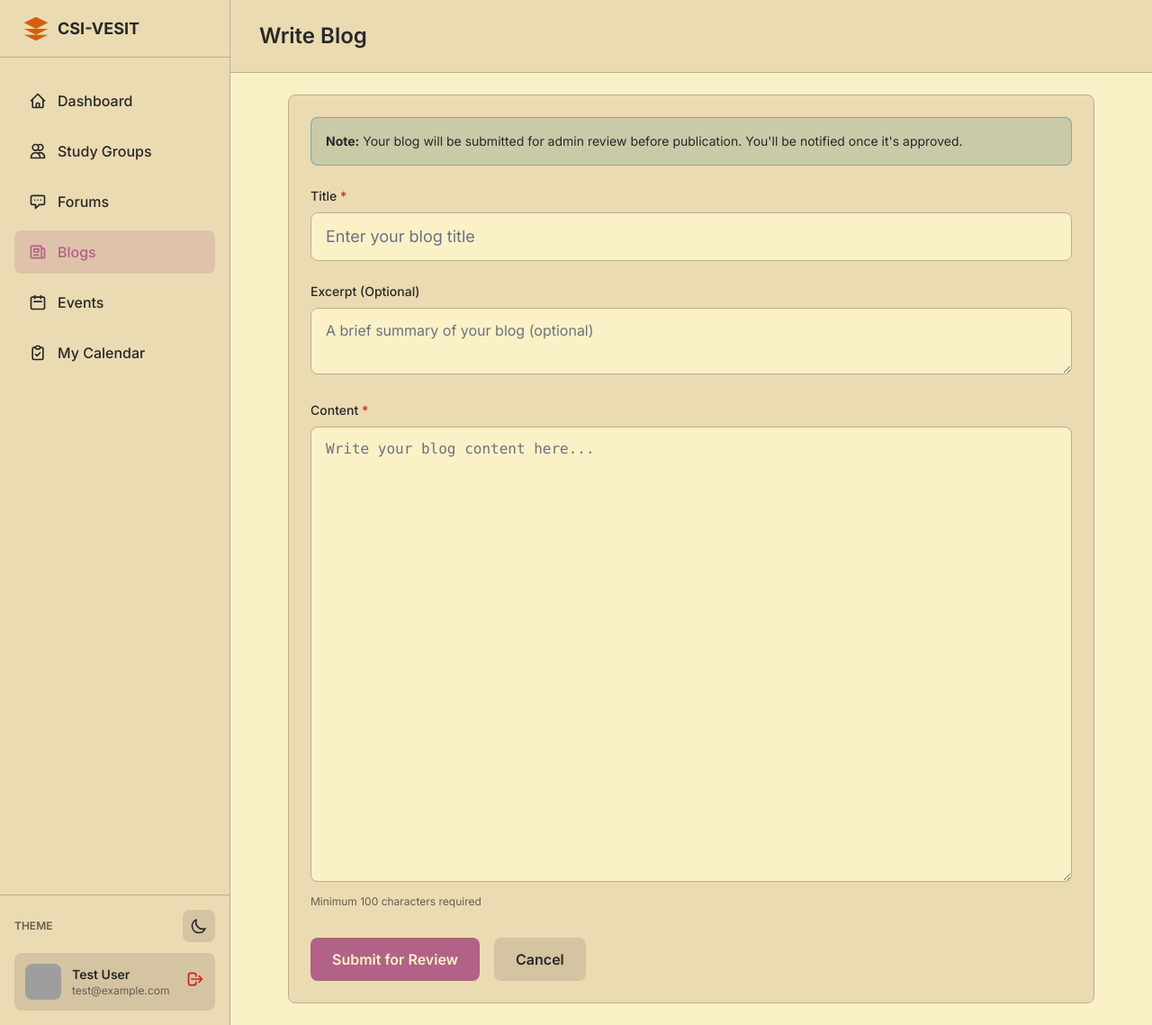
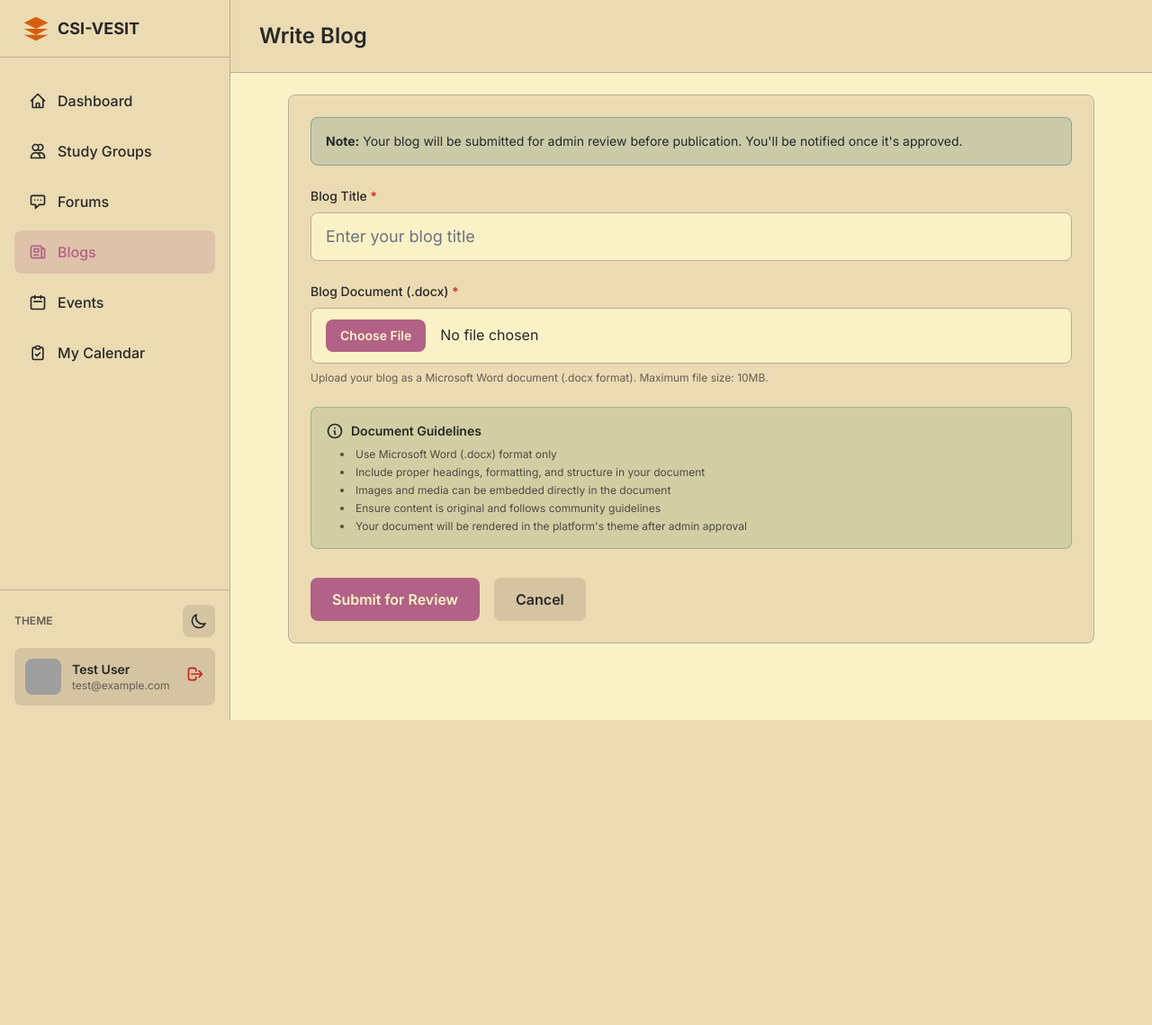
Before and after one commit to CodeFingers809/CodeVESIT, a Laravel app: page /blogs/create in a window 1280 px wide. Shown: the whole page at 90% size. After the commit the page ends 800 px from the top, so only its background shows below. Run offline with Laravel 12, Linux system fonts and the light colour scheme; a user stored in the database is signed in; data comes from the database, SQL or seed files in the repository; style sheets or scripts are compiled from the project's sources; some web fonts are replaced; grey boxes are pictures that could not be loaded.

Commit message:
Implement user feedback improvements and fixes
- Forums: Add clear navigation and post button visibility
  * Enhanced forum cards with "Enter" buttons and hover effects
  * Added instructional message about clicking forums to post

- Avatar: Make clickable to profile page with account settings
  * Wrapped avatar and user info in link to profile.edit

- Study Groups: Set announcements as default view
  * Redirect study group show page to announcements
  * Announcements now appear when entering a group

- Events: Change form to date-only inputs
  * Replaced datetime-local with date inputs
  * Added note about including time in description

- Blogs: Implement .docx document upload
  * Created migration for document_path column
  * Updated form to accept .docx file uploads
  * Modified controller to handle file storage
  * Added helpful guidelines for document submission

- My Blogs: Add back button to blogs index
  * Added arrow icon linking back to blogs.index

All changes maintain Gruvbox theme consistency and improve UX.

```diff
--- a/app/Http/Controllers/BlogController.php
+++ b/app/Http/Controllers/BlogController.php
@@ -37,17 +37,21 @@ class BlogController extends Controller
     {
         $validated = $request->validate([
             'title' => 'required|string|max:255',
-            'excerpt' => 'nullable|string|max:500',
-            'content' => 'required|string',
+            'document' => 'required|file|mimes:docx|max:10240', // 10MB max
         ]);
 
+        // Store the document file
+        $documentPath = $request->file('document')->store('blogs', 'public');
+
         BlogRequest::create([
-            ...$validated,
+            'title' => $validated['title'],
+            'content' => '', // Empty as content is in the document
+            'document_path' => $documentPath,
             'user_id' => auth()->id(),
         ]);
 
         return redirect()->route('blogs.my')
-            ->with('success', 'Blog submitted for review!');
+            ->with('success', 'Blog document submitted for review!');
     }
 
     public function show(Blog $blog): View
--- a/resources/views/blogs/create.blade.php
+++ b/resources/views/blogs/create.blade.php
@@ -13,13 +13,13 @@
                 </p>
             </div>
 
-            <form action="{{ route('blogs.store') }}" method="POST">
+            <form action="{{ route('blogs.store') }}" method="POST" enctype="multipart/form-data">
                 @csrf
 
                 <div class="space-y-6">
                     <div>
                         <label for="title" class="block text-sm font-medium text-gruvbox-light-fg0 dark:text-gruvbox-dark-fg0 mb-2">
-                            Title <span class="text-gruvbox-light-red dark:text-gruvbox-dark-red">*</span>
+                            Blog Title <span class="text-gruvbox-light-red dark:text-gruvbox-dark-red">*</span>
                         </label>
                         <input type="text" id="title" name="title" required value="{{ old('title') }}"
                                placeholder="Enter your blog title"
@@ -30,30 +30,33 @@
                     </div>
 
                     <div>
-                        <label for="excerpt" class="block text-sm font-medium text-gruvbox-light-fg0 dark:text-gruvbox-dark-fg0 mb-2">
-                            Excerpt (Optional)
+                        <label for="document" class="block text-sm font-medium text-gruvbox-light-fg0 dark:text-gruvbox-dark-fg0 mb-2">
+                            Blog Document (.docx) <span class="text-gruvbox-light-red dark:text-gruvbox-dark-red">*</span>
                         </label>
-                        <textarea id="excerpt" name="excerpt" rows="2"
-                                  placeholder="A brief summary of your blog (optional)"
-                                  class="w-full px-4 py-3 rounded-lg bg-gruvbox-light-bg0 dark:bg-gruvbox-dark-bg0 border border-gruvbox-light-bg3 dark:border-gruvbox-dark-bg3 text-gruvbox-light-fg0 dark:text-gruvbox-dark-fg0">{{ old('excerpt') }}</textarea>
-                        @error('excerpt')
-                            <p class="mt-2 text-sm text-gruvbox-light-red dark:text-gruvbox-dark-red">{{ $message }}</p>
-                        @enderror
-                    </div>
-
-                    <div>
-                        <label for="content" class="block text-sm font-medium text-gruvbox-light-fg0 dark:text-gruvbox-dark-fg0 mb-2">
-                            Content <span class="text-gruvbox-light-red dark:text-gruvbox-dark-red">*</span>
-                        </label>
-                        <textarea id="content" name="content" rows="20" required
-                                  placeholder="Write your blog content here..."
-                                  class="w-full px-4 py-3 rounded-lg bg-gruvbox-light-bg0 dark:bg-gruvbox-dark-bg0 border border-gruvbox-light-bg3 dark:border-gruvbox-dark-bg3 text-gruvbox-light-fg0 dark:text-gruvbox-dark-fg0 font-mono">{{ old('content') }}</textarea>
-                        @error('content')
+                        <input type="file" id="document" name="document" required accept=".docx,application/vnd.openxmlformats-officedocument.wordprocessingml.document"
+                               class="w-full px-4 py-3 rounded-lg bg-gruvbox-light-bg0 dark:bg-gruvbox-dark-bg0 border border-gruvbox-light-bg3 dark:border-gruvbox-dark-bg3 text-gruvbox-light-fg0 dark:text-gruvbox-dark-fg0 file:mr-4 file:py-2 file:px-4 file:rounded-lg file:border-0 file:text-sm file:font-semibold file:bg-gruvbox-light-purple dark:file:bg-gruvbox-dark-purple file:text-gruvbox-light-bg0 dark:file:text-gruvbox-dark-bg0 hover:file:opacity-90">
+                        @error('document')
                             <p class="mt-2 text-sm text-gruvbox-light-red dark:text-gruvbox-dark-red">{{ $message }}</p>
                         @enderror
                         <p class="mt-2 text-xs text-gruvbox-light-fg3 dark:text-gruvbox-dark-fg3">
-                            Minimum 100 characters required
+                            Upload your blog as a Microsoft Word document (.docx format). Maximum file size: 10MB.
                         </p>
+                    </div>
+
+                    <div class="p-4 rounded-lg bg-gruvbox-light-aqua/20 dark:bg-gruvbox-dark-aqua/20 border border-gruvbox-light-aqua/50 dark:border-gruvbox-dark-aqua/50">
+                        <h4 class="text-sm font-semibold text-gruvbox-light-fg0 dark:text-gruvbox-dark-fg0 mb-2 flex items-center">
+                            <svg class="w-5 h-5 mr-2" fill="none" stroke="currentColor" viewBox="0 0 24 24">
+                                <path stroke-linecap="round" stroke-linejoin="round" stroke-width="2" d="M13 16h-1v-4h-1m1-4h.01M21 12a9 9 0 11-18 0 9 9 0 0118 0z"></path>
+                            </svg>
+                            Document Guidelines
+                        </h4>
+                        <ul class="text-xs text-gruvbox-light-fg2 dark:text-gruvbox-dark-fg2 space-y-1 list-disc list-inside ml-4">
+                            <li>Use Microsoft Word (.docx) format only</li>
+                            <li>Include proper headings, formatting, and structure in your document</li>
+                            <li>Images and media can be embedded directly in the document</li>
+                            <li>Ensure content is original and follows community guidelines</li>
+                            <li>Your document will be rendered in the platform's theme after admin approval</li>
+                        </ul>
                     </div>
                 </div>
 
--- a/resources/views/layouts/app.blade.php
+++ b/resources/views/layouts/app.blade.php
@@ -116,14 +116,16 @@
                         </div>
 
                         <div class="flex items-center space-x-3 p-3 rounded-lg bg-gruvbox-light-bg2 dark:bg-gruvbox-dark-bg2">
-                            <img src="{{ auth()->user()->getAvatarUrl() }}" alt="{{ auth()->user()->name }}" class="w-10 h-10 rounded-lg">
-                            <div class="flex-1 min-w-0">
-                                <p class="text-sm font-semibold text-gruvbox-light-fg0 dark:text-gruvbox-dark-fg0 truncate">{{ auth()->user()->name }}</p>
-                                <p class="text-xs text-gruvbox-light-fg3 dark:text-gruvbox-dark-fg3 truncate">{{ auth()->user()->email }}</p>
-                            </div>
+                            <a href="{{ route('profile.edit') }}" class="flex items-center space-x-3 flex-1 min-w-0 hover:opacity-80 transition-opacity" title="Edit Profile & Settings">
+                                <img src="{{ auth()->user()->getAvatarUrl() }}" alt="{{ auth()->user()->name }}" class="w-10 h-10 rounded-lg">
+                                <div class="flex-1 min-w-0">
+                                    <p class="text-sm font-semibold text-gruvbox-light-fg0 dark:text-gruvbox-dark-fg0 truncate">{{ auth()->user()->name }}</p>
+                                    <p class="text-xs text-gruvbox-light-fg3 dark:text-gruvbox-dark-fg3 truncate">{{ auth()->user()->email }}</p>
+                                </div>
+                            </a>
                             <form method="POST" action="{{ route('logout') }}">
                                 @csrf
-                                <button type="submit" class="text-gruvbox-light-red dark:text-gruvbox-dark-red hover:text-gruvbox-light-red/80 dark:hover:text-gruvbox-dark-red/80">
+                                <button type="submit" class="text-gruvbox-light-red dark:text-gruvbox-dark-red hover:text-gruvbox-light-red/80 dark:hover:text-gruvbox-dark-red/80" title="Logout">
                                     <svg class="w-5 h-5" fill="none" stroke="currentColor" viewBox="0 0 24 24">
                                         <path stroke-linecap="round" stroke-linejoin="round" stroke-width="2" d="M17 16l4-4m0 0l-4-4m4 4H7m6 4v1a3 3 0 01-3 3H6a3 3 0 01-3-3V7a3 3 0 013-3h4a3 3 0 013 3v1"></path>
                                     </svg>
```
Also changed, not shown: app/Http/Controllers/StudyGroupController.php (+3 -4 lines), resources/views/blogs/my-blogs.blade.php (+10 -3 lines), resources/views/events/create.blade.php (+7 -6 lines), resources/views/forums/index.blade.php (+19 -3 lines), database/migrations/2025_11_13_084809_add_document_path_to_blog_tables.php (added).
